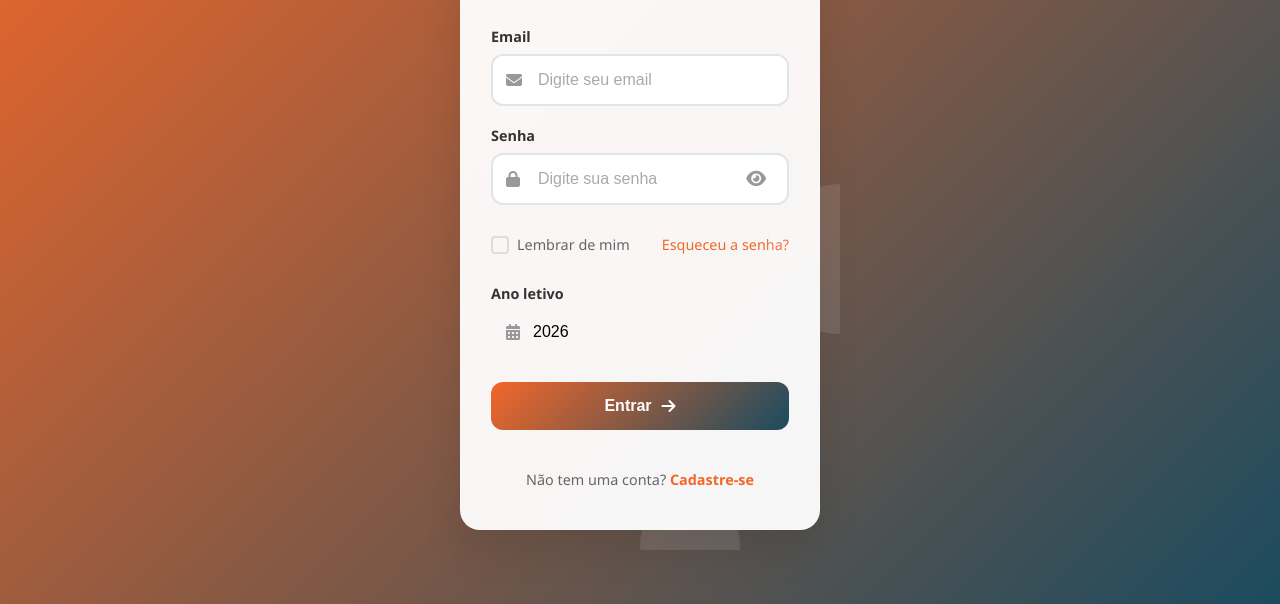
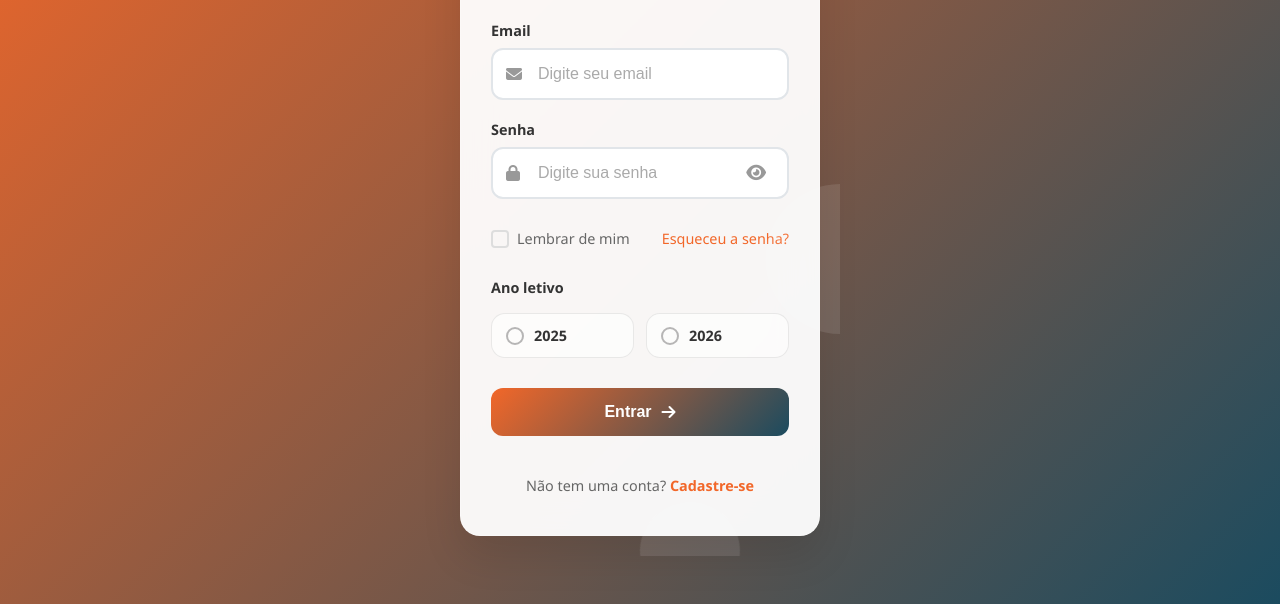
Before and after one commit to SiqueiraDantas/sistema, a plain HTML site: page index.html in a window 1280 px wide. Shown: the part 196-800 px from the top of the page. Drawn offline with Linux system fonts and the light colour scheme.

Commit message:
Update index.html

```diff
--- a/index.html
+++ b/index.html
@@ -44,17 +44,25 @@
           <a href="#" class="forgot-password">Esqueceu a senha?</a>
         </div>
 
-        <!-- ✅ NOVO: Ano letivo (em cima do botão Entrar) -->
-        <div class="input-group">
-          <label for="anoLetivo">Ano letivo</label>
-          <div class="input-wrapper">
-            <i class="fas fa-calendar-days input-icon"></i>
-            <select id="anoLetivo" name="anoLetivo" required>
-              <option value="2026" selected>2026</option>
-              <option value="2025">2025</option>
-            </select>
-          </div>
-        </div>
+        <!-- ✅ NOVO: Ano letivo com duas bolinhas (radio) -->
+<div class="input-group">
+  <label>Ano letivo</label>
+
+  <div class="ano-radio">
+    <label class="ano-option">
+      <input type="radio" name="anoLetivo" value="2025" />
+      <span class="dot"></span>
+      <span class="text">2025</span>
+    </label>
+
+    <label class="ano-option">
+      <input type="radio" name="anoLetivo" value="2026" checked />
+      <span class="dot"></span>
+      <span class="text">2026</span>
+    </label>
+  </div>
+</div>
+
 
         <button type="submit" class="login-btn">
           <span>Entrar</span>
```
